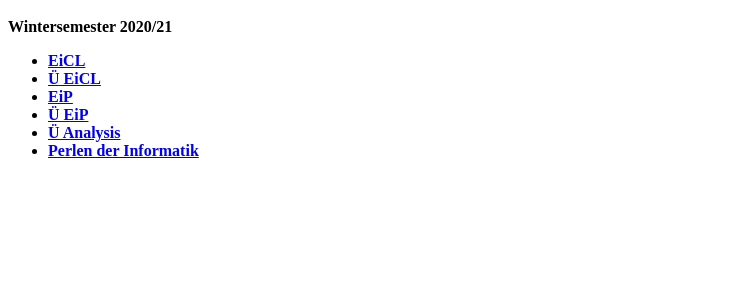
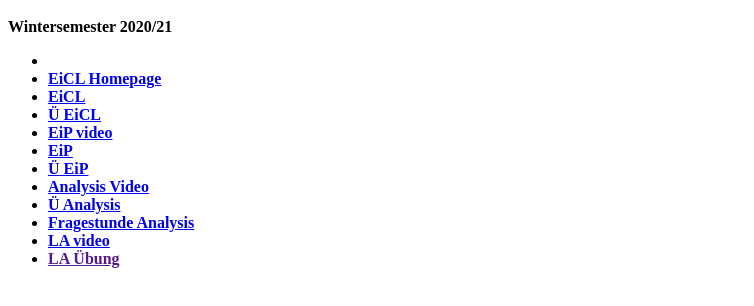
Before and after one commit to JiayiWang-LMU/JiayiWang-LMU.github.io, a plain HTML site: page index.html in a window 1280 px wide. Shown: the part 48-354 px from the top of the page, without its empty margins (0-754 px from the left). Drawn offline with Linux system fonts and the light colour scheme.

Commit message:
Update index.html

```diff
--- a/index.html
+++ b/index.html
@@ -9,10 +9,16 @@
 </center>
  <b>Wintersemester 2020/21<br>
 	<ul>
+<li> <a href="https://uni2work.ifi.lmu.de/"Uni2work</a></li>
+<li> <a href="https://moodle.lmu.de/course/view.php?id=8470">EiCL Homepage</a></li>
 <li> <a href="https://lmu-munich.zoom.us/j/92735145100?pwd=L0I5aVF1cDJqRm9HcWhxOHJIVFg2dz09">EiCL</a></li>
 <li> <a href="https://lmu-munich.zoom.us/j/97236754541?pwd=QkgwanZEYTZFbU9SUjhCaXorZGdsZz09">Ü EiCL</a></li>
+<li> <a href="https://cast.itunes.uni-muenchen.de/vod/playlists/2wbjtQrXhL.html">EiP video</a></li>
 <li> <a href="https://lmu-munich.zoom.us/j/96972896122?pwd=dU5mNEJDeGJ3VEJuVVlJKzFBVHUrUT09">EiP</a></li>
 <li> <a href="https://lmu-munich.zoom.us/j/97451662231?pwd=Nk9nTXhzOVlveVZaSEZydGpldGdCZz09">Ü EiP</a></li>
+<li> <a href="https://cast.itunes.uni-muenchen.de/vod/playlists/Jcq6ThVqc7.html">Analysis Video</a></li>
 <li> <a href="https://lmu-munich.zoom.us/j/94818948675?pwd=b0FYUm5BbHR5S2xWRHV3dWNiL0xhUT09">Ü Analysis</a></li>
-<li> <a href="https://bbb.in.tum.de/jan-ecv-6d6">Perlen der Informatik</a></li>
-</ul>
+<li> <a href="https://lmu-munich.zoom.us/j/93600455012?pwd=bnZpUFEvVzFIZ0RDMHhzanJKOUxsdz09">Fragestunde Analysis</a></li>
+<li> <a href="https://www.math.lmu.de/~spann/vorlesungen/linalg/ws20/videos/index.php">LA video</a></li>
+<li> <a href="">LA Übung</a></li>
+	 </ul>
```
